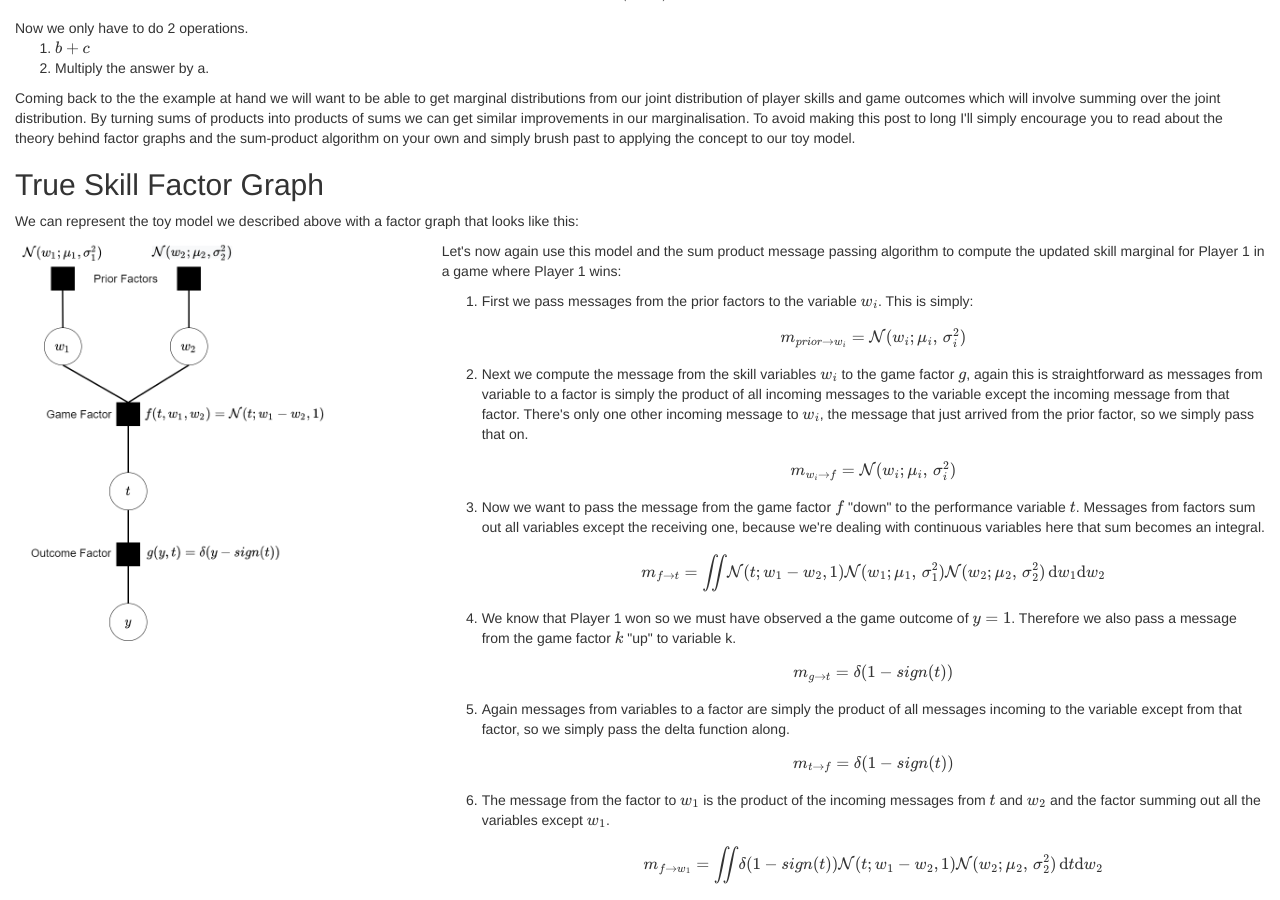
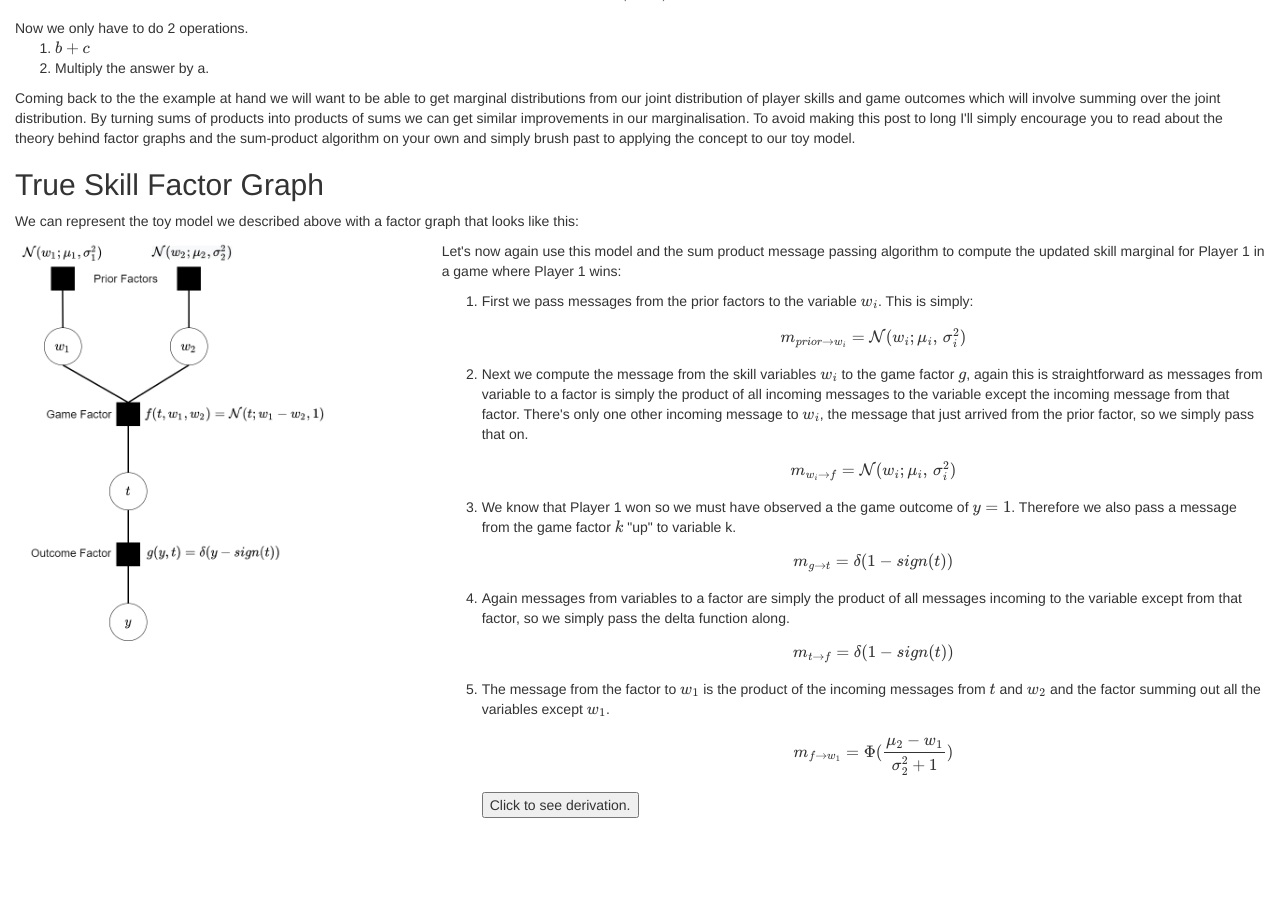
Before and after one commit to Nush395/Nush395.github.io, a Jekyll site: the page built from _posts/2020-06-06-true-skill.html, in a window 1280 px wide and 900 px high, scrolled down 1904 px. Built offline with Jekyll 4.4.1, drawn with Linux system fonts in a browser that asks for light colours; formulas are drawn with MathJax 3; after the commit the page ends 2732 px from its top, so only the background shows below that.

Commit message:
Edit factor graph explanation.

```diff
--- a/_posts/2020-06-06-true-skill.html
+++ b/_posts/2020-06-06-true-skill.html
@@ -206,12 +206,6 @@
                 $$m_{w_i \to f}=\mathcal{N}(w_i;\mu_i,\,\sigma_i^{2})$$
             </li>
             <li>
-                Now we want to pass the message from the game factor $f$ "down" to the performance variable $t$.
-                Messages from factors sum out all variables except the receiving one, because we're dealing with
-                continuous variables here that sum becomes an integral.
-                $$m_{f \to t} = \iint \! \mathcal{N}(t;w_1-w_2,1)\mathcal{N}(w_1;\mu_1,\,\sigma_1^{2})\mathcal{N}(w_2;\mu_2,\,\sigma_2^{2}) \,  \mathrm{d}w_1\mathrm{d}w_2$$
-            </li>
-            <li>
                 We know that Player 1 won so we must have observed a the game outcome of $y=1$. Therefore we also pass
                 a message from the game factor $k$ "up" to variable k.
                 $$m_{g \to t} = \delta(1-sign(t))$$
@@ -224,9 +218,20 @@
             <li>
                 The message from the factor to $w_1$ is the product of the incoming messages from $t$ and $w_2$ and the
                 factor summing out all the variables except $w_1$.
-                \begin{align}
-                m_{f \to w_1} &= \iint \! \delta(1-sign(t))\mathcal{N}(t;w_1-w_2,1)\mathcal{N}(w_2;\mu_2,\,\sigma_2^{2}) \,  \mathrm{d}t\mathrm{d}w_2
-                \end{align}
+                $$m_{f \to w_1} = \Phi(\frac{\mu_2-w_1}{\sigma_2^{2}+1})$$
+
+                <button data-toggle="collapse" data-target="#cumgauss-derivation">Click to see derivation.</button>
+                <div id="cumgauss-derivation" class="collapse">
+                    \begin{align}
+                        m_{f \to w_1} &= \iint \! \delta(1-sign(t))\mathcal{N}(t;w_1-w_2,1)\mathcal{N}(w_2;\mu_2,\,\sigma_2^{2}) \,  \mathrm{d}t\mathrm{d}w_2
+                                      &= \int \! \delta(1-sign(t)) \int \mathcal{N}(t;w_1-w_2,1)\mathcal{N}(w_2;\mu_2,\sigma_2^{2} \, \mathrm{d}w_2\mathrm{d}t
+                                      &= \int \! \delta(1-sign(t))\mathcal{N}(t;w_1-\mu_2,\sigma_2^{2}+1) \, \mathrm{d}t
+                                      &= \int_{0}^{\infty} \! \mathcal{N}(t;w_1-\mu_2,\sigma_2^{2}+1) \, \mathrm{d}t
+                                      &= \Phi(\frac{\mu_2-w_1}{\sigma_2^{2}+1})
+                    \end{align}
+                    Going from the second to third line I've used the result for the marginal distribution where the conditional
+                    and other marginal distribution are Gaussian. (See Chapter 2.3.3 of Bishops book.)
+                </div>
             </li>
 
         </ol>
```
